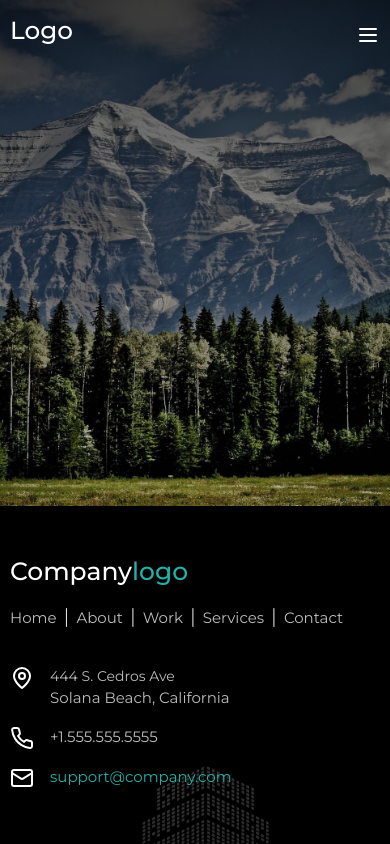
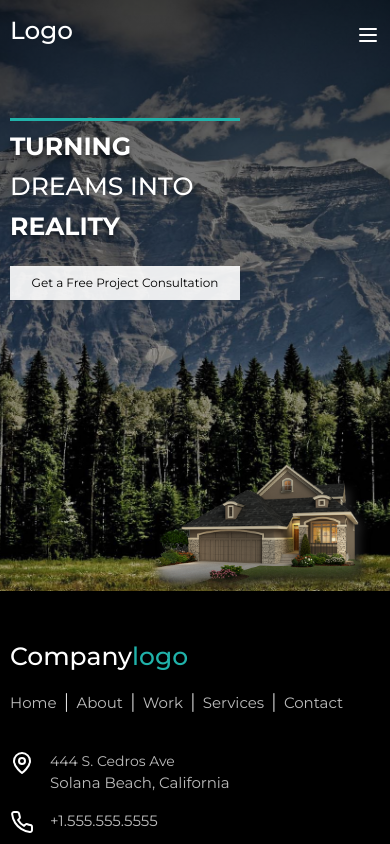
Before and after one commit to Anshkakkar15/white-diamond, a Next.js app: page / in a window 390 px wide. Shown: the top 844 px of the page. Built offline with nearby package versions, Linux system fonts and the light colour scheme.

Commit message:
banner section done

```diff
--- a/app/page.jsx
+++ b/app/page.jsx
@@ -3,15 +3,24 @@ import Image from "next/image";
 import bannerHome from "@/assets/banner-home.png";
 
 import styles from "@/styles/Home.module.css";
+import { Button } from "@/components/Button";
 
 export default function Home() {
   return (
     <div className={styles.homePage}>
       <div className={styles.banner}>
         <div className="container-fluid">
-          {/* <div data-aos="fade-up" className={styles.banner_home}>
+          <div data-aos="fade-right" className={styles.main_content}>
+            <h1>
+              <strong>turning</strong> dreams into <strong>reality</strong>
+            </h1>
+            <Button extra={styles.banner_btn}>
+              Get a Free Project Consultation
+            </Button>
+          </div>
+          <div data-aos="fade-up" className={styles.banner_home}>
             <Image src={bannerHome} alt="home" />
-          </div> */}
+          </div>
         </div>
       </div>
     </div>
--- /dev/null
+++ b/components/Button/index.jsx
@@ -0,0 +1,9 @@
+import React from "react";
+
+export const Button = ({ children, extra, ...rest }) => {
+  return (
+    <button className={`web-primary-button ${extra}`} {...rest}>
+      {children}
+    </button>
+  );
+};
--- a/styles/Home.module.css
+++ b/styles/Home.module.css
@@ -8,41 +8,137 @@
   position: relative;
   overflow: hidden;
 }
+
 .banner_home {
   position: absolute;
-  bottom: -10px;
-  left: 20%;
+  bottom: 0;
+  right: 0;
   filter: drop-shadow(5px 5px 5px #222);
 }
 
 .banner_home img {
-  height: auto;
+  height: 300px;
+  width: 100%;
+}
+
+.banner .main_content {
+  position: absolute;
+  top: 30%;
+}
+
+.main_content h1 {
+  color: #fff;
+  font-family: 'Montserrat', sans-serif;
+  border-top: 3px solid lightseagreen;
+  padding: 22px 0px 0 0;
+  font-size: 50px;
+  text-transform: uppercase;
+  margin: 0;
+}
+
+.main_content h1 strong {
+  display: block;
+  font-weight: 700;
+  text-shadow: 0px 4.074199199676514px 4.074199199676514px rgba(0, 0, 0, 0.50);
+  width: fit-content;
+  line-height: 50px;
+}
+
+.banner_btn {
+  margin-top: 15px;
+  background-color: #ffffffe8;
+  color: #000;
+}
+
+@media only screen and (max-width: 1400px) {
+  .banner {
+    height: 90vh;
+  }
+
+  .banner_home img {
+    height: 250px;
+    width: 100%;
+  }
+
+  .banner .main_content h1 {
+    font-size: 45px;
+    padding: 20px 0 0 0;
+  }
+}
+
+@media only screen and (max-width: 1199px) {
+
+  .banner {
+    height: 80vh;
+  }
+
+  .banner_home img {
+    height: 230px;
+    width: 100%;
+  }
+
+
+  .banner .main_content h1 {
+    font-size: 40px;
+    padding: 18px 0 0 0;
+  }
 }
 
 @media only screen and (max-width: 990px) {
   .container-fluid {
-    padding: 0 30px !important ;
+    padding: 0 30px !important;
   }
+
   .banner {
-    height: 100vh;
+    height: 80vh;
   }
+
   .banner_home {
-    left: 10%;
+    bottom: 0;
+  }
+
+  .banner_home img {
+    height: 200px;
+    width: 100%;
+  }
+
+
+  .banner .main_content h1 {
+    font-size: 35px;
+    padding: 15px 0 0 0;
   }
 }
+
 @media only screen and (max-width: 767px) {
+
   .banner {
     height: 70vh;
   }
-  .banner_home {
-    left: 10%;
+
+  .banner .main_content {
+    top: 20%;
+  }
+
+  .banner_home img {
+    height: 180px;
+    width: 100%;
+  }
+
+  .banner .main_content h1 {
+    font-size: 30px;
+    padding: 10px 0 0 0;
   }
 }
+
 @media only screen and (max-width: 575px) {
-  .banner {
-    height: 60vh;
+
+  .banner_home img {
+    height: 150px;
+    width: 100%;
   }
-  .banner_home {
-    left: 10%;
+
+  .banner .main_content h1 {
+    font-size: 25px;
+    padding: 0;
   }
 }
--- a/styles/globals.css
+++ b/styles/globals.css
@@ -81,7 +81,16 @@ body {
 .container-fluid{
   padding: 0 40px !important ;
 }
-
+.web-primary-button{
+  padding: 10px 20px;
+  width: 275px;
+  font-size: 14px;
+  font-family: 'Montserrat', sans-serif;
+  transition: .3s ease-in-out;
+}
+.web-primary-button:hover{
+  box-shadow:inset 275px 0 0 lightseagreen;
+}
 @media only screen and (max-width:990px){
   .container-fluid{
     padding: 0 30px !important ;
@@ -91,9 +100,19 @@ body {
   .container-fluid{
     padding: 0 20px !important ;
   }
+  .web-primary-button {
+    padding: 8px 8px;
+    font-size: 13px;
+    width: 267px;
+  }
 }
 @media only screen and (max-width:575px){
   .container-fluid{
     padding: 0 10px !important ;
   }
+  .web-primary-button {
+    padding: 8px 8px;
+    font-size: 12px;
+    width: 230px;
+  }
 }
```
